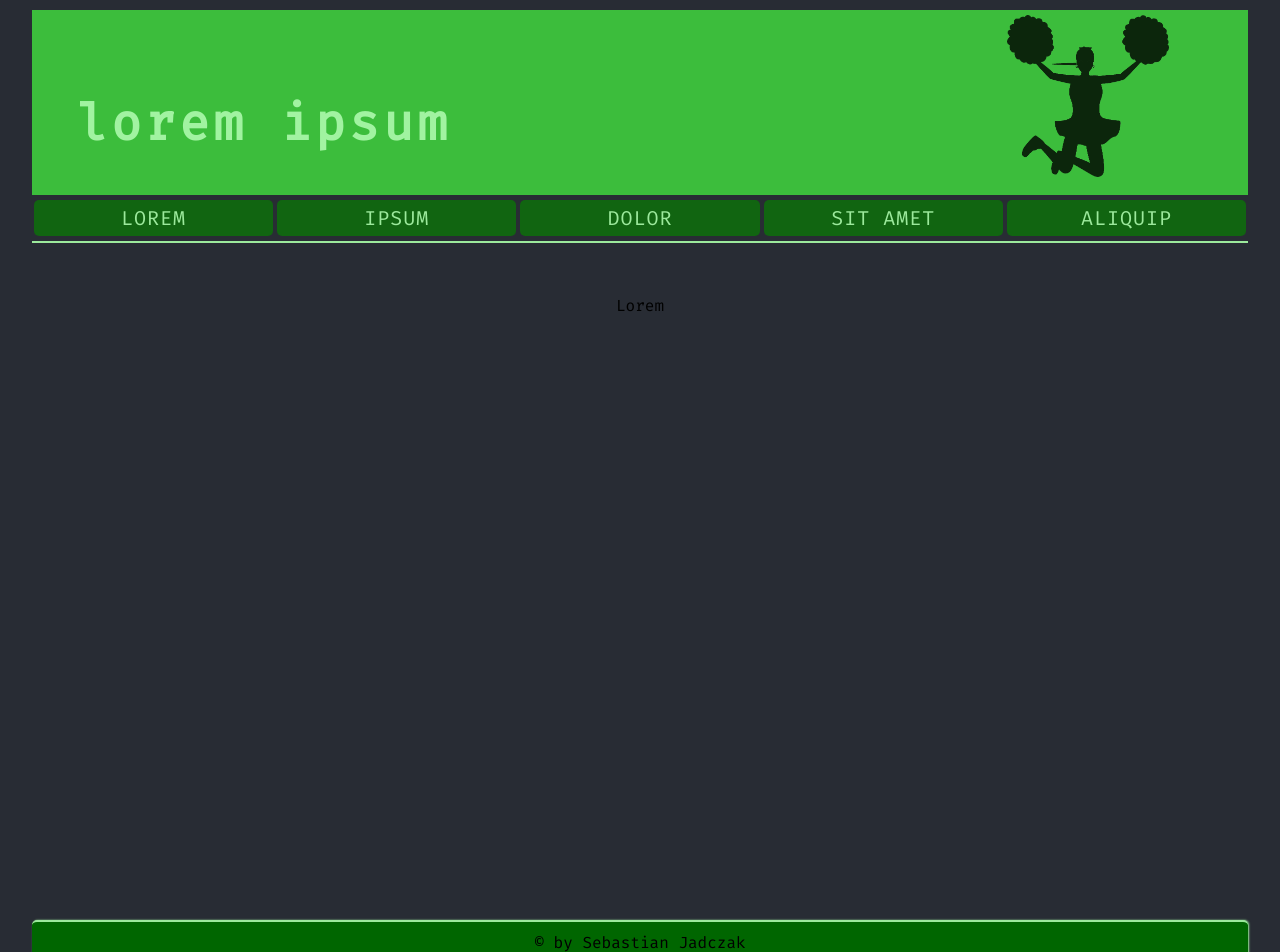
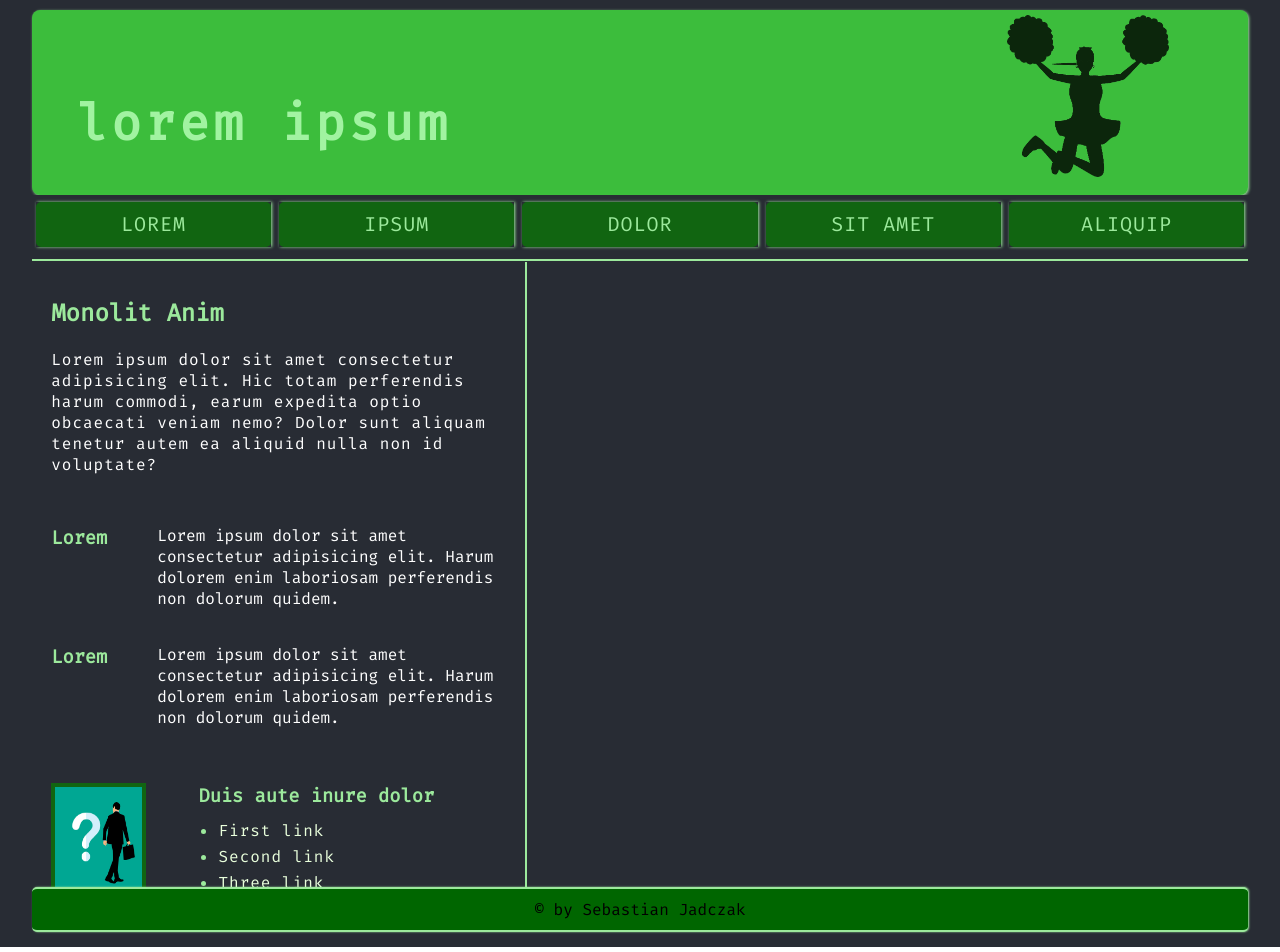
Before and after one commit to SebastianJadczak/Tool-Lorem-with-React-and-Express, a React (Create React App) app: page / in a window 1280 px wide. Shown: the top 952 px of the page. Built offline with nearby package versions, Linux system fonts and the light colour scheme.

Commit message:
add Left Lorem Articles

```diff
--- a/src/pages/Main.js
+++ b/src/pages/Main.js
@@ -1,7 +1,6 @@
 import React from 'react'
 import { Switch, Route } from "react-router-dom";
 import Lorem from '../subpages/Lorem'
-
 const Main = () => {
     return (
         <div className="main">
--- a/src/styles/App.css
+++ b/src/styles/App.css
@@ -5,7 +5,7 @@
 
 header {
   background-color: #282c34;
-  min-height: 15vh;
+  min-height: 18vh;
   padding-top: 10px;
 }
 
@@ -13,10 +13,12 @@ header div.header {
   width: 95vw;
   margin: 0 auto;
   background-color: #3cbd3c;
-  min-height: 15vh;
+  min-height: 17vh;
   display: flex;
   flex-direction: row;
   justify-content: space-between;
+  box-shadow: 1px 1px 3px rgb(156, 233, 156);
+  border-radius: 8px;
 }
 
 header div.header div.text {
@@ -44,14 +46,13 @@ header div.header div.logo img {
 
 nav {
   background-color: #282c34;
-  height: 100px;
+  height: 67px;
 }
 
 nav div.nav {
   margin: 0 auto;
   width: 95vw;
   border-bottom: 2px solid rgb(156, 233, 156);
-
 }
 
 nav div.nav ul {
@@ -61,10 +62,11 @@ nav div.nav ul {
 
 nav div.nav ul li {
   width: 20%;
-  margin: 5px 2px 5px 2px;
-  height: 36px;
+  margin: 7px 4px 12px 4px;
+  height: 45px;
   flex-direction: column;
-  line-height: 36px;
+  line-height: 45px;
+  box-shadow: 1px 0 3px rgb(156, 233, 156);
 }
 
 nav div.nav ul li a {
--- /dev/null
+++ b/src/styles/Lorem.css
@@ -0,0 +1,104 @@
+div.lorem {
+    display: flex;
+    flex-direction: row;
+}
+
+div.lorem div.loremLeft {
+    width: 35vw;
+    min-height: 75vh;
+    margin-left: 4vw;
+}
+
+div.lorem div.loremRight {
+    border-left: 2px solid rgb(156, 233, 156);
+    width: 55vw;
+    min-height: 75vh;
+    margin-left: 2vw;
+}
+
+div.loremLeftMain {
+    padding-top: 35px;
+    text-align: left;
+    color: white;
+}
+
+div.loremLeftMain h2 {
+    color: rgb(156, 233, 156);
+    margin-bottom: 20px;
+}
+
+div.loremLeftMain p {
+    letter-spacing: 1px;
+}
+
+div.articleInfoFirst {
+    margin-top: 50px;
+    text-align: left;
+    display: flex;
+    flex-direction: row;
+}
+
+div.articleInfoFirst div.title {
+    color: rgb(156, 233, 156);
+    margin-right: 50px;
+}
+
+div.articleInfoFirst div.text {
+    color: white;
+}
+
+
+div.articleInfoSecond {
+    margin-top: 35px;
+    text-align: left;
+    display: flex;
+    flex-direction: row;
+}
+
+div.articleInfoSecond div.title {
+    color: rgb(156, 233, 156);
+    margin-right: 50px;
+}
+
+div.articleInfoSecond div.text {
+    color: white;
+}
+
+div.usefulLinks {
+    display: flex;
+    flex-direction: row;
+    margin-top: 55px;
+}
+
+div.usefulLinks div.qa {
+    width: 130px;
+    height: 100px;
+}
+
+div.usefulLinks div.qa img {
+    width: 100%;
+    height: 100%;
+    border: 4px solid #116511;
+}
+
+div.usefulLinks div.links {
+    padding-left: 60px;
+    text-align: left;
+    width: 100%;
+    color: rgb(156, 233, 156);
+}
+
+div.usefulLinks div.links ul {
+    margin-top: 10px;
+    margin-left: 20px;
+}
+
+div.usefulLinks div.links ul li {
+    line-height: 26px;
+}
+
+div.usefulLinks div.links ul li a {
+    color: rgb(233, 255, 220);
+    letter-spacing: 1px;
+    text-decoration: none;
+}
--- /dev/null
+++ b/src/subpages/ArticleInfoFirst.js
@@ -0,0 +1,11 @@
+import React from 'react'
+
+const ArticleInfoFirst = () => {
+    return (
+        <>
+            <div className="title"><h3>Lorem</h3></div>
+            <div className="text"><p>Lorem ipsum dolor sit amet consectetur adipisicing elit. Harum dolorem enim laboriosam perferendis non dolorum quidem.</p></div>
+        </>
+    )
+}
+export default ArticleInfoFirst
--- /dev/null
+++ b/src/subpages/ArticleInfoSecond.js
@@ -0,0 +1,11 @@
+import React from 'react'
+
+const ArticleInfoSecond = () => {
+    return (
+        <>
+            <div className="title"><h3>Lorem</h3></div>
+            <div className="text"><p>Lorem ipsum dolor sit amet consectetur adipisicing elit. Harum dolorem enim laboriosam perferendis non dolorum quidem.</p></div>
+        </>
+    )
+}
+export default ArticleInfoSecond
--- a/src/subpages/Lorem.js
+++ b/src/subpages/Lorem.js
@@ -1,9 +1,14 @@
-import React from "react"
-
+import React from "react";
+import LoremLeft from "./LoremLeft";
+import LoremRight from "./LoremRight";
+import "../styles/Lorem.css"
 const Lorem = () => {
 
     return (
-        <p>Lorem</p>
+        <div className="lorem">
+            <div className="loremLeft">  <LoremLeft /></div>
+            <div className="loremRight">   <LoremRight /></div>
+        </div>
     )
 }
 export default Lorem;
--- /dev/null
+++ b/src/subpages/LoremLeft.js
@@ -0,0 +1,19 @@
+import React from 'react';
+import LoremLeftMain from './LoremLeftMain';
+import ArticleInfoFirst from './ArticleInfoFirst';
+import ArticleInfoSecond from './ArticleInfoSecond';
+import UsefulLinks from './UsefulLinks'
+
+const LoremLeft = () => {
+    return (
+        <>
+            <div className="loremLeftMain">
+                <LoremLeftMain />
+            </div>
+            <div className="articleInfoFirst"><ArticleInfoFirst /></div>
+            <div className="articleInfoSecond"><ArticleInfoSecond /></div>
+            <div className="usefulLinks"><UsefulLinks /></div>
+        </>
+    )
+}
+export default LoremLeft;
--- /dev/null
+++ b/src/subpages/LoremLeftMain.js
@@ -0,0 +1,11 @@
+import React from 'react'
+
+const LoremLeftMain = () => {
+    return (
+        <>
+        <h2 className="LoremLeftMain">Monolit Anim</h2>
+        <p className="LoremLeftMain">Lorem ipsum dolor sit amet consectetur adipisicing elit. Hic totam perferendis harum commodi, earum expedita optio obcaecati veniam nemo? Dolor sunt aliquam tenetur autem ea aliquid nulla non id voluptate?</p>
+        </>
+    )
+}
+export default LoremLeftMain
--- /dev/null
+++ b/src/subpages/UsefulLinks.js
@@ -0,0 +1,29 @@
+import React from 'react'
+import QA from '../img/photo.jpg'
+import { NavLink } from 'react-router-dom'
+
+const list = [
+    { id: 1, title: "First link", path: "/firstLink" },
+    { id: 2, title: "Second link", path: "/secondLink" },
+    { id: 3, title: "Three link", path: "/threeLink" }
+]
+
+const UsefulLinks = () => {
+
+    const links = list.map(item => (
+        <li key={item.id}><NavLink to={item.path}>{item.title}</NavLink></li>
+    ))
+
+    return (
+        <>
+            <div className="qa">
+                <img src={QA} alt="zdjęcie" />
+            </div>
+            <div className="links">
+                <h3>Duis aute inure dolor</h3>
+                <ul>{links}</ul>
+            </div>
+        </>
+    )
+}
+export default UsefulLinks;
```
Also changed, not shown: src/img/photo.jpg (added).
